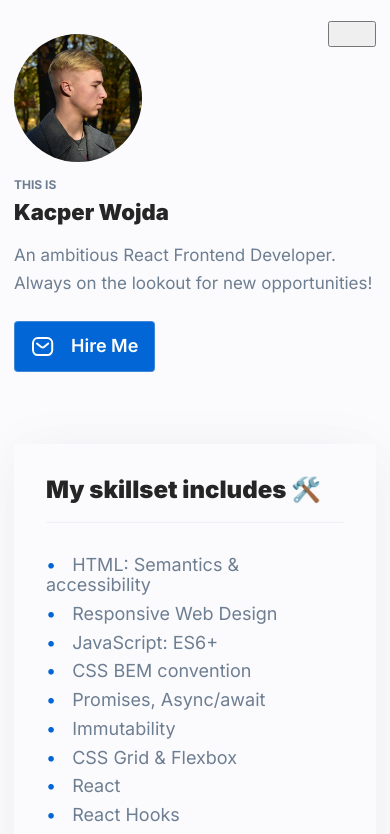
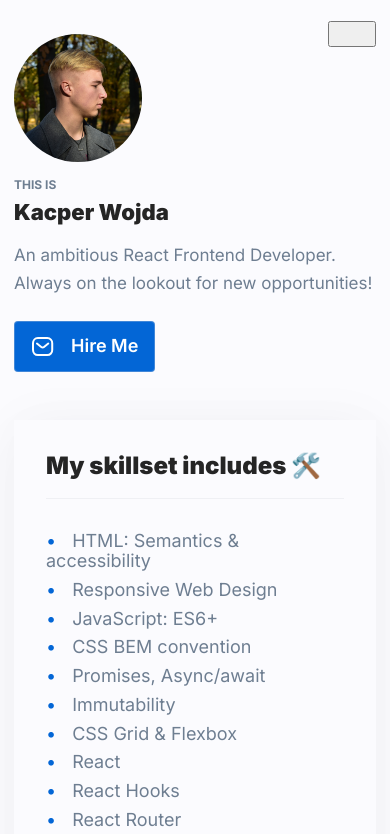
Before and after one commit to wojdaSoftware/personal-homepage, a React (Create React App) app: page / in a window 390 px wide. Shown: the top 834 px of the page. Built offline with nearby package versions, Linux system fonts and the light colour scheme.

Commit message:
mobile margin change

```diff
--- a/src/components/SkillsetList/styled.js
+++ b/src/components/SkillsetList/styled.js
@@ -8,6 +8,10 @@ export const StyledArticle = styled.article`
   padding: 32px;
   margin: auto;
   margin-top: 72px;
+
+  @media (max-width: ${({ theme }) => theme.breakpoint.mobile}px) {
+   margin-top: 48px;
+  }
 `;
 
 export const StyledTitle = styled.h2`
@@ -27,11 +31,11 @@ export const StyledList = styled.ul`
   font-size: 18px;
   gap: 8px 115px;
 
-  @media (max-width: ${({theme})=>theme.breakpoint.tablet}px) {
+  @media (max-width: ${({ theme }) => theme.breakpoint.tablet}px) {
     grid-template-columns: 1fr 1fr;
   }
 
-  @media (max-width: ${({theme})=>theme.breakpoint.mobile}px) {
+  @media (max-width: ${({ theme }) => theme.breakpoint.mobile}px) {
     grid-template-columns: 1fr;
   }
 `;
```
